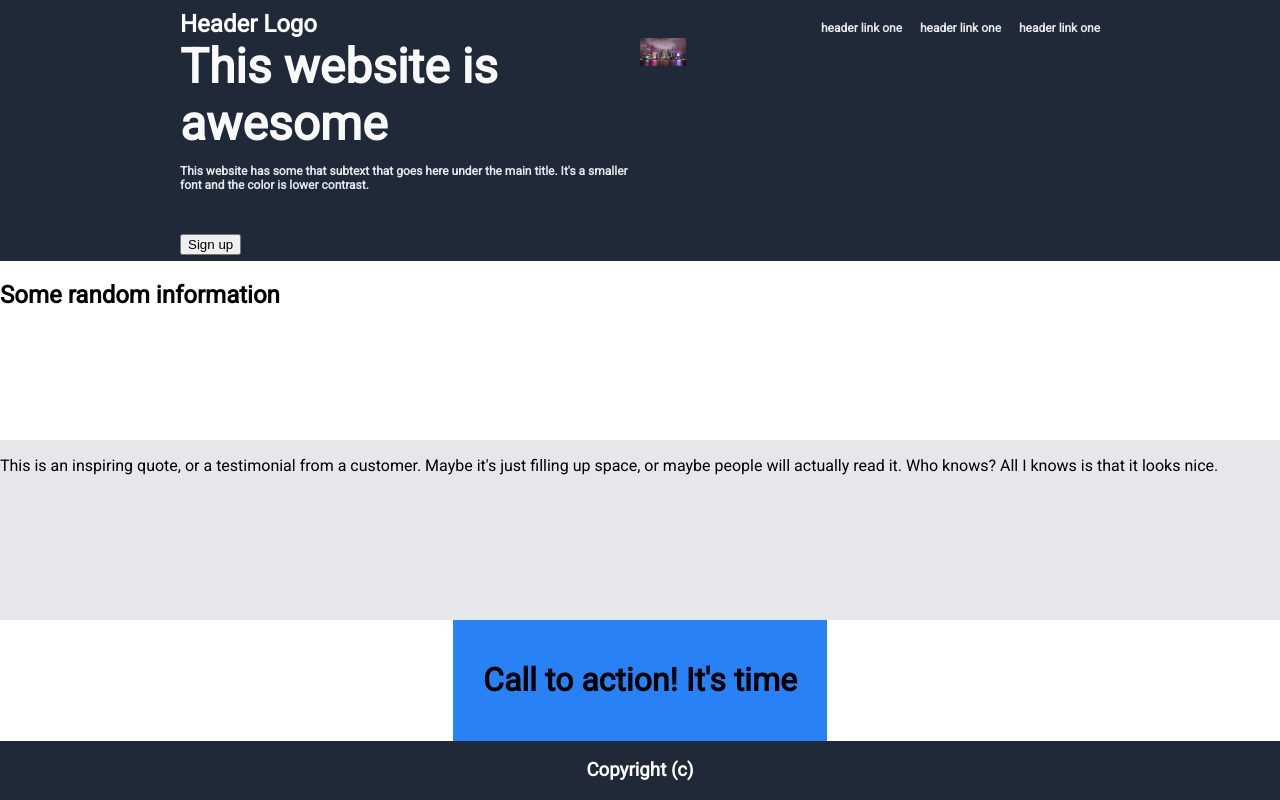
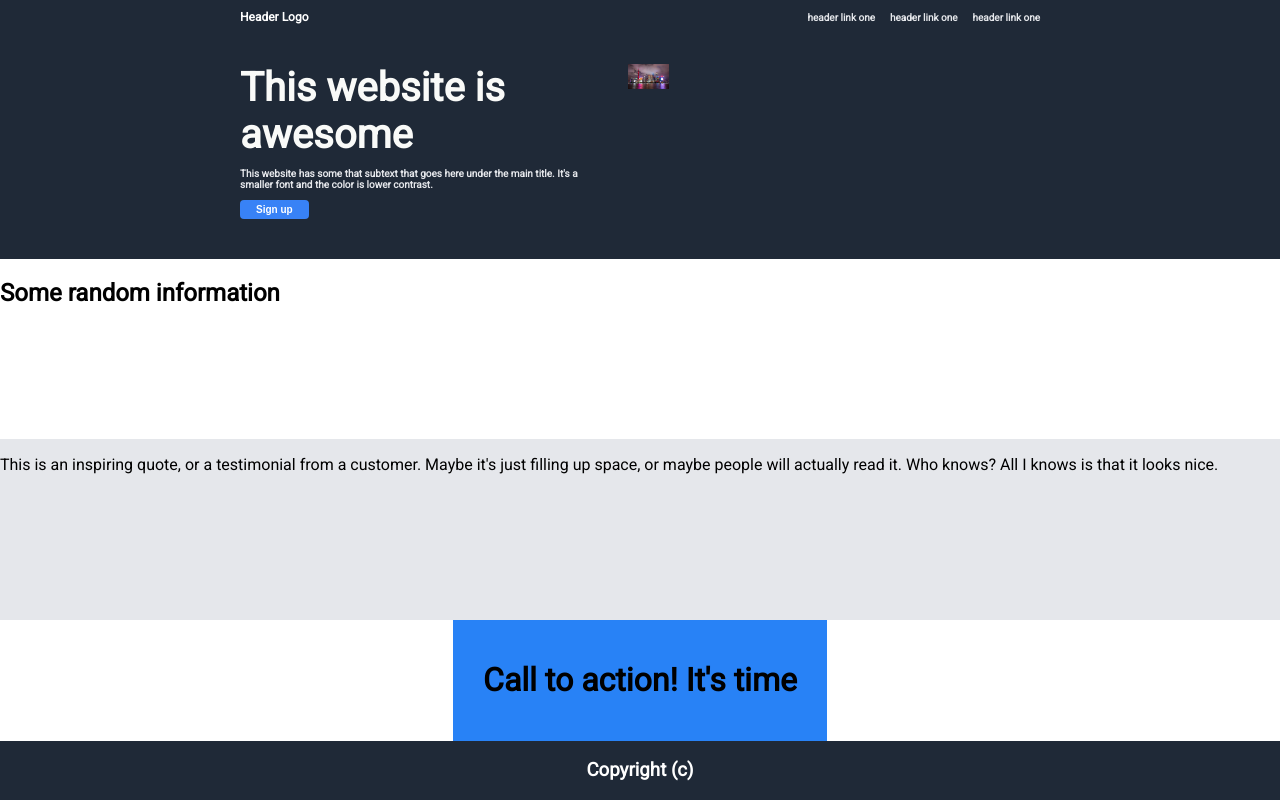
Before and after one commit to kchen1999/landing-page, a plain HTML site: page index.html in a window 1280 px wide. Drawn offline with Linux system fonts and the light colour scheme.

Commit message:
styled sign up button in top div and title-side div

```diff
--- a/index.html
+++ b/index.html
@@ -26,7 +26,7 @@
                 <p class=subtext-font>This website has some that subtext that goes here under the main title.
                     It's a smaller font and the color is lower contrast.
                 </p>
-                <button>Sign up</button>
+                <button class="sign-up">Sign up</button>
             </div>
             <div class="image-side">
                 <img src= "shanghai.jpg" alt="Picture of Shanghai"></img>
--- a/style.css
+++ b/style.css
@@ -11,7 +11,7 @@ body {
     color: white;
     background-color: #1F2937;
     flex: 1 1 0px;
-    padding: 10px 180px 0px;
+    padding: 10px 240px 40px;
 }
 
 
@@ -31,29 +31,45 @@ img {
 }
 
 .header {
-    font-size: 24px;
+    font-size: 12px;
     font-weight: bold;
     display: flex;
     justify-content: space-between;
+    margin-bottom: 40px;
 }
 
 .subtext-font {
-    font-size: 12px;
+    font-size: 10px;
     color: #E5E7EB;
 }
 
 .awesome {
     display: flex;
-    margin-top: auto;
-    margin-bottom: auto;
 }
 
 .title-side {
-    font-size: 48px;
+    font-size: 40px;
     font-weight: bolder;
     color: #F9FAF8;
+    padding-right: 45px;
+    display: flex;
+    flex-direction: column;
+    justify-content: flex-start;
 }
 
+button {
+    background-color: #3882F6;
+    color: white;
+    font-weight: 600;
+    border-radius: 4px;
+    border: transparent;
+    padding: 4px 16px;
+    font-size: 10px;
+}
+
+.sign-up {
+    align-self: flex-start;
+}
 
 .info {
     background-color: white;
```
